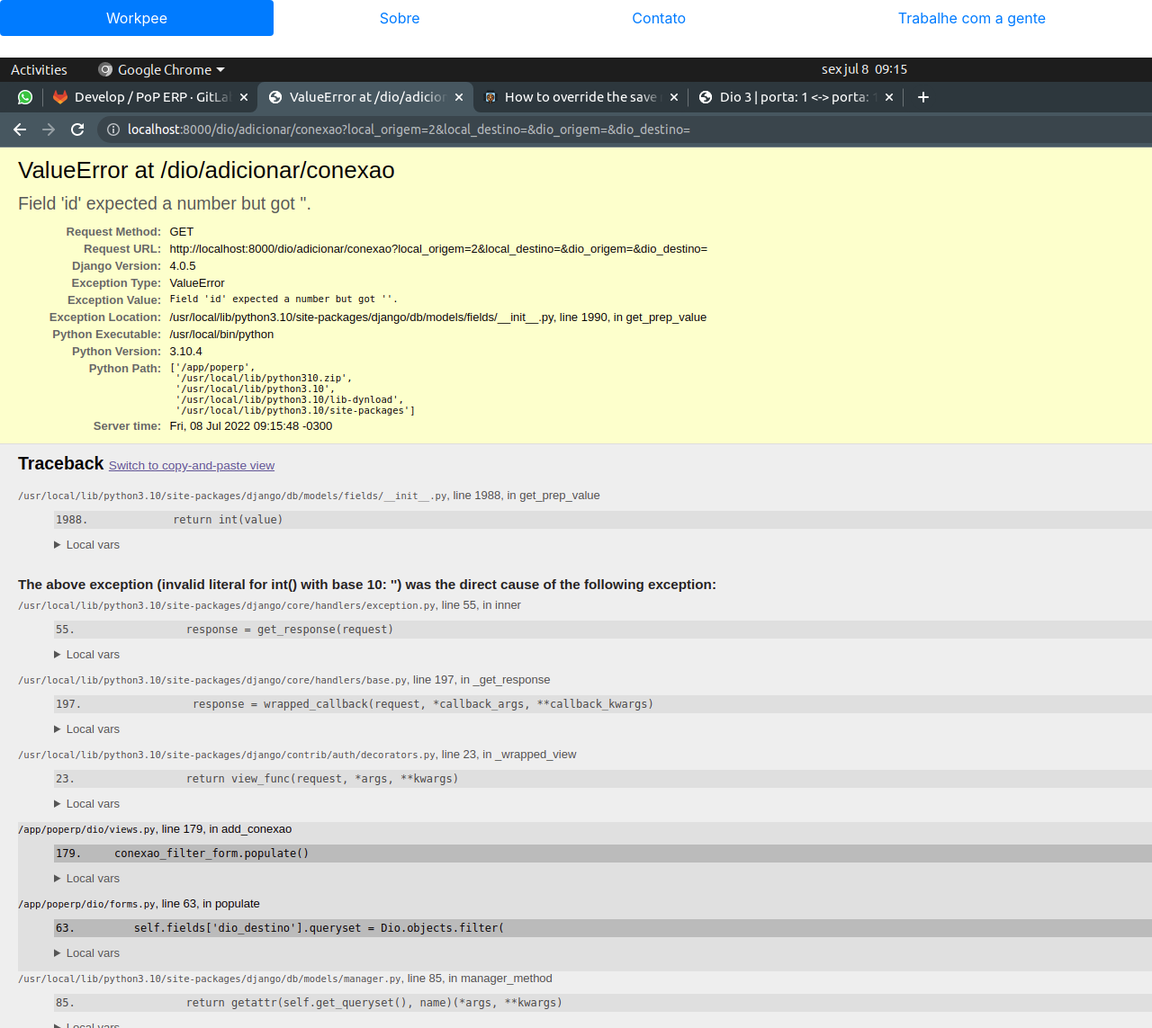
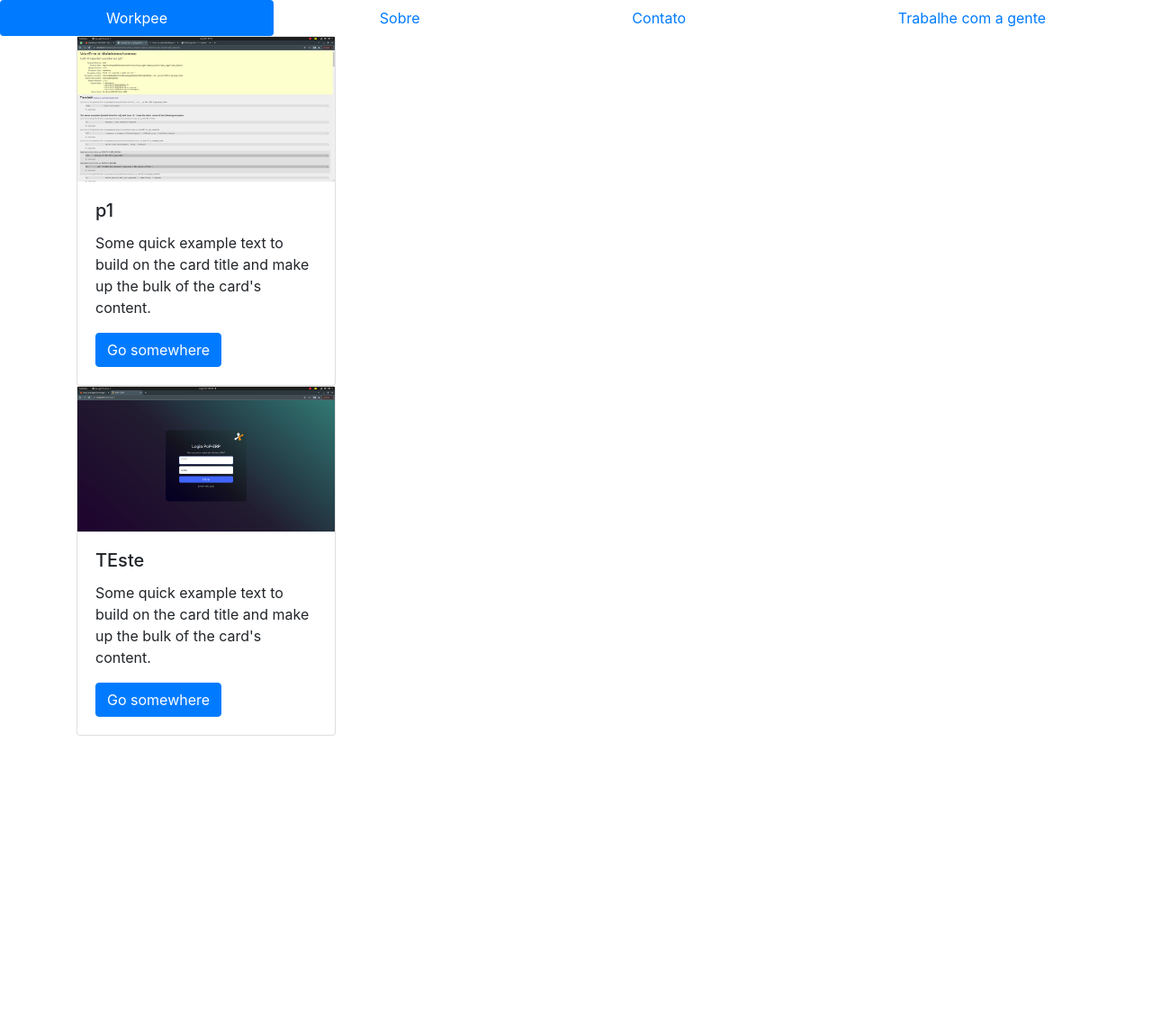
Before and after one commit to itstherall/workpee, a Django app: page /perfil/ in a window 1280 px wide; the page is wider, and only the part inside the window is pictured. Shown: the top 1143 px of that part at 90% size. After the commit the page ends 818 px from the top of that part, so only its background shows below. Run offline with Django 4.2, Linux system fonts and the light colour scheme; data comes from the database, SQL or seed files in the repository; both versions use the stored data as it was after the commit; some libraries are stand-ins or nearby versions.

Commit message:
card plus carrousel

```diff
--- a/templates/workpee/perfil.html
+++ b/templates/workpee/perfil.html
@@ -1,8 +1,32 @@
 {% extends 'base.html' %}
 {% load static %}
 {% block content %}
-    {% for produ in produtos %}
-        <br>
-        <img src="{{ produ.imagem }}" />
-    {% endfor %}
+    <div class="container">
+        <div class="carrousel slide" data-ride="carousel">
+            <div class="carousel-inner">
+
+        {% for produ in produtos %}
+        <div class="carousel-item active">
+        <div class="card" style="width: 18rem;">
+                <img src="/media/{{ produ.imagem }}" alt="{{ produ.nome }}"/>
+                <div class="card-body">
+                <h5 class="card-title"> {{ produ.nome }}</h5>
+                <p class="card-text">Some quick example text to build on the card title and make up the bulk of the card's content.</p>
+                <a href="#" class="btn btn-primary">Go somewhere</a>
+                </div>
+            </div>
+        </div>
+        {% endfor %}
+    </div>
+
+        <a class="carousel-control-prev" href="#carouselExampleControls" role="button" data-slide="prev">
+            <span class="carousel-control-prev-icon" aria-hidden="true"></span>
+            <span class="sr-only">Previous</span>
+          </a>
+          <a class="carousel-control-next" href="#carouselExampleControls" role="button" data-slide="next">
+            <span class="carousel-control-next-icon" aria-hidden="true"></span>
+            <span class="sr-only">Next</span>
+          </a>
+    </div>
+    </div>
 {% endblock content %}
--- a/workpee/urls.py
+++ b/workpee/urls.py
@@ -16,3 +16,5 @@ urlpatterns = [
 # (r'^static/(?P<path>.*)$', 'django.views.static.serve', {'document_root': settings.MEDIA_ROOT}),
 
 urlpatterns += staticfiles_urlpatterns()
+
+urlpatterns += static(settings.MEDIA_URL, document_root=settings.MEDIA_ROOT)
```
Also changed, not shown: db.sqlite3, workpee/media/produtos/2022/07/18/17/44/Screenshot_from_2022-07-15_13-50-03.png (added), workpee/media/produtos/2022/07/18/17/49/Screenshot_from_2022-07-18_09-44-08.png (added).
